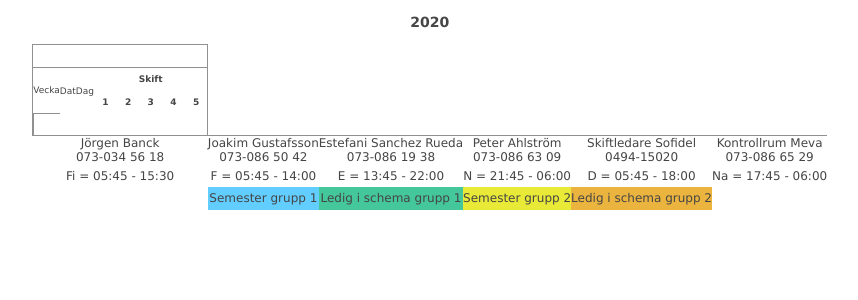
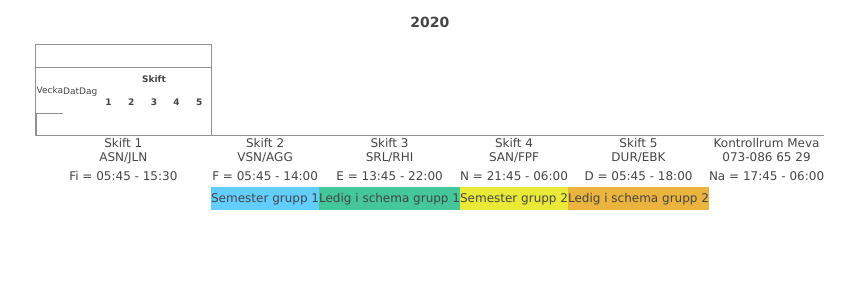
Before and after one commit to jockeg/schedule-generator, a Flask app: template templates/schema.html in a window 1280 px wide. Shown: the top 300 px of the page, without its empty margins (211-1069 px from the left). Run offline with Flask 3, Linux system fonts and the light colour scheme; the template is opened without the code that fills it: most values are stand-ins (such as "Sample title", 1, 10 or a date in 2020).

Commit message:
Changed schedule template

```diff
--- a/pay_calculator.py
+++ b/pay_calculator.py
@@ -124,7 +124,7 @@ def pay(base_pay, date, shift_day, vacation_weeks):
     ob1 = 27.44 # 16:30-22:30
     ob2 = 34.91 # 22:30-06:30
     ob3 = 76.80 # Weekends/small holidays
-    ob4 = 170.82 # Big holidays
+    ob4 = 170.82 + base_pay * 0.007 # Big holidays
 
     if shift_day == 'L':
         return 0
--- a/static/pdf.css
+++ b/static/pdf.css
@@ -61,7 +61,7 @@ body {
   }
 
   tr {
-  height:             6.4mm;
+  height:             6.3mm;
   }
 
   .holiday {
--- a/templates/schema.html
+++ b/templates/schema.html
@@ -65,11 +65,11 @@
             {% endfor %}
         </tr>
         <tr class="border-top">
-            <td>Jörgen Banck<br>073-034 56 18</td>
-            <td>Joakim Gustafsson<br>073-086 50 42</td>
-            <td>Estefani Sanchez Rueda<br>073-086 19 38</td>
-            <td>Peter Ahlström<br>073-086 63 09</td>
-            <td>Skiftledare Sofidel<br>0494-15020</td>
+            <td>Skift 1<br>ASN/JLN</td>
+            <td>Skift 2<br>VSN/AGG</td>
+            <td>Skift 3<br>SRL/RHI</td>
+            <td>Skift 4<br>SAN/FPF</td>
+            <td>Skift 5<br>DUR/EBK</td>
             <td>Kontrollrum Meva<br>073-086 65 29</td>
         </tr>
         <tr>
```
